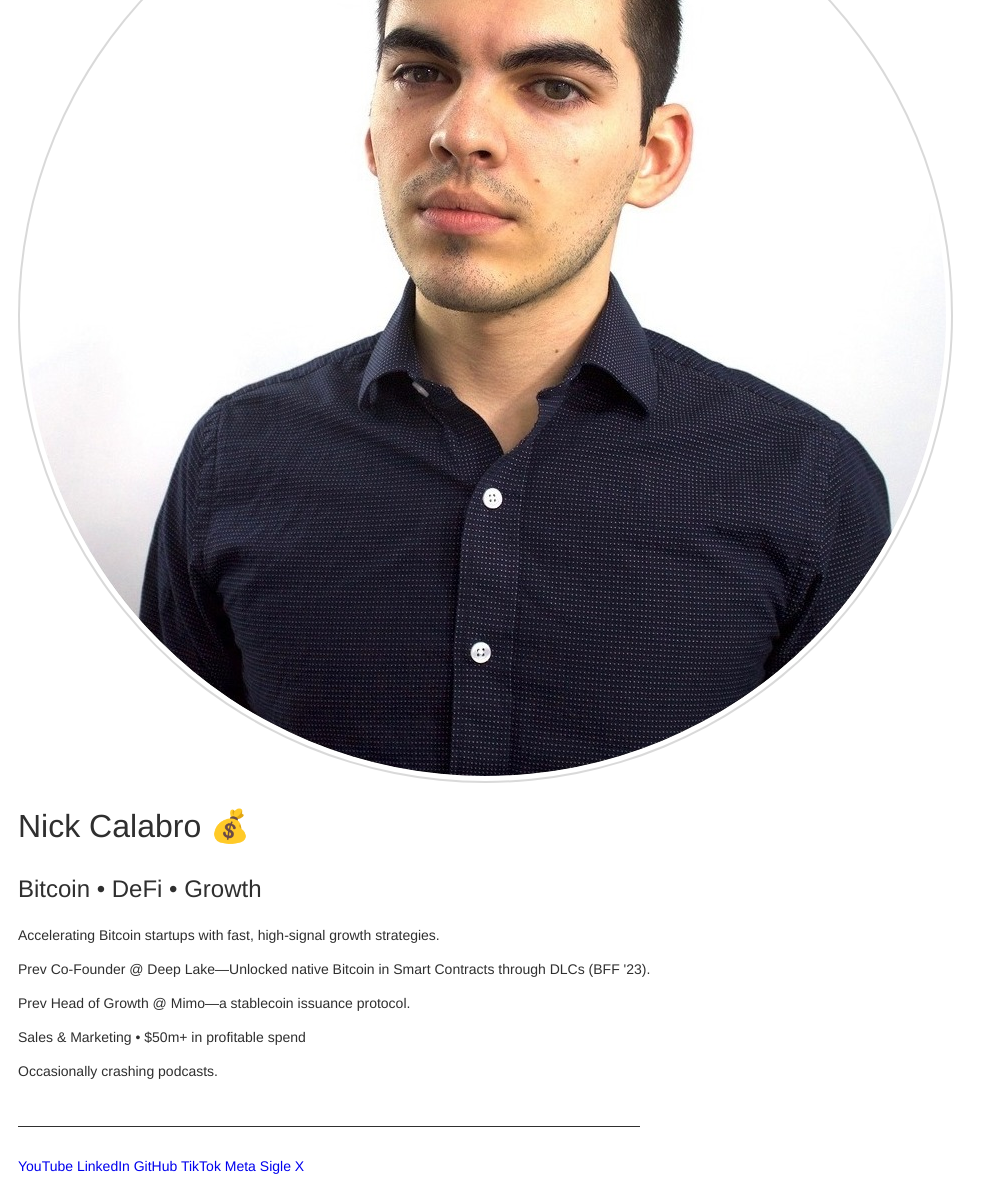
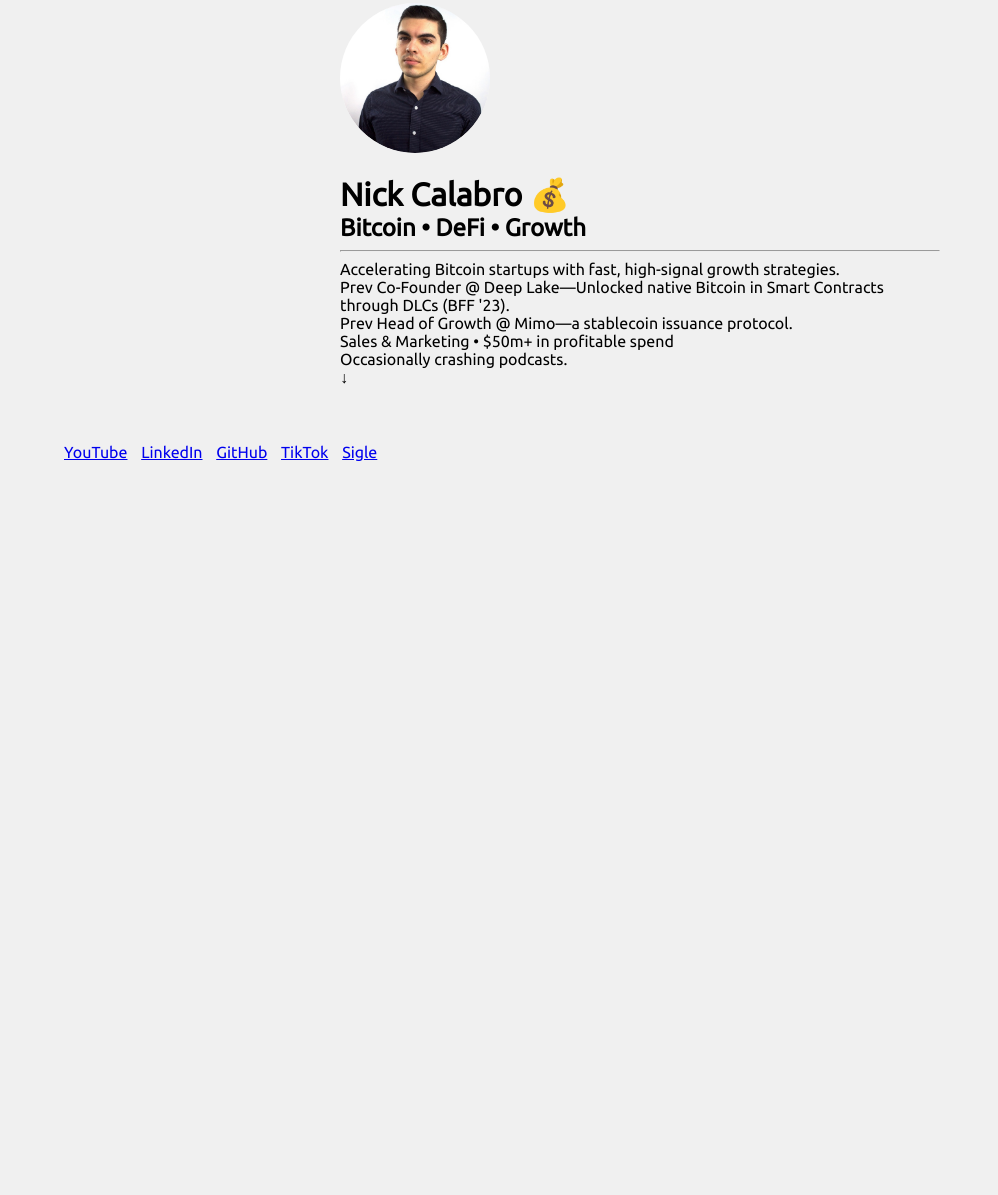
Before and after one commit to NickCalabs/nick.finance, a plain HTML site: page index.html in a window 1280 px wide. Shown: the part 170-1365 px from the top of the page, without its empty margins (0-998 px from the left). After the commit the page ends 800 px from the top, so only its background shows below. Drawn offline with Linux system fonts and the light colour scheme.

Commit message:
iteration

```diff
--- a/index.html
+++ b/index.html
@@ -4,40 +4,86 @@
 <meta charset="UTF-8">
 <meta name="viewport" content="width=device-width, initial-scale=1.0">
 <title>Nick Calabro</title>
-    <link rel="stylesheet" href="style.css">
+<link href="https://fonts.googleapis.com/css?family=Ubuntu&display=swap" rel="stylesheet">
+<style>
+  body {
+    font-family: 'Ubuntu', sans-serif;
+    margin: 0;
+    padding: 0;
+    display: flex;
+    justify-content: center;
+    align-items: center;
+    flex-direction: column;
+    min-height: 100vh;
+    background: #f0f0f0;
+  }
+  .content {
+    width: 80%;
+    max-width: 600px;
+    margin: 20px;
+    text-align: left;
+  }
+  .profile-image {
+    width: 150px;
+    border-radius: 50%;
+    margin-bottom: 20px;
+    cursor: pointer;
+    transition: transform 0.3s ease;
+  }
+  h1, h2, p {
+    margin: 0;
+    padding: 0;
+  }
+  h1 {
+    font-size: 32px;
+  }
+  h2 {
+    font-size: 24px;
+  }
+  .footer {
+    width: 90%;
+    text-align: left;
+    margin-top: 20px;
+  }
+  .social-links {
+    list-style: none;
+    padding: 0;
+  }
+  .social-links li {
+    display: inline;
+    margin-right: 10px;
+  }
+</style>
+<script>
+  function toggleImageSize(img) {
+    img.classList.toggle('expanded');
+  }
+</script>
 </head>
-<body class="inherited-styles-for-exported-element">
-    <div class="container">
-        <div class="row">
-            <div class="col-md-12 innerContent">
-                <img src="nickpic.jpg" alt="Nick Calabro" class="el_media_theme1 ximg img-circle">
-                <h1 class="hsSize3">Nick Calabro 💰</h1>
-                <h2 class="hsSize2">Bitcoin • DeFi • Growth</h2>
+<body>
+
+<div class="content">
+  <img src="nickpic.jpg" alt="Nick Calabro" class="profile-image" onclick="toggleImageSize(this)">
+  <h1>Nick Calabro 💰</h1>
+  <h2>Bitcoin • DeFi • Growth</h2>
+  <hr>
   <p>Accelerating Bitcoin startups with fast, high-signal growth strategies.</p>
   <p>Prev Co-Founder @ Deep Lake—Unlocked native Bitcoin in Smart Contracts through DLCs (BFF '23).</p>
   <p>Prev Head of Growth @ Mimo—a stablecoin issuance protocol.</p>
   <p>Sales & Marketing • $50m+ in profitable spend</p>
   <p>Occasionally crashing podcasts.</p>
+  <span class="html-arrow">↓</span>
 </div>
+
+<div class="footer">
+  <ul class="social-links">
+    <li><a href="https://youtube.com/NickCalabro">YouTube</a></li>
+    <li><a href="https://linkedin.com/in/NickCalabro">LinkedIn</a></li>
+    <li><a href="https://github.com/NickCalabro">GitHub</a></li>
+    <li><a href="https://tiktok.com/@NickCalabro">TikTok</a></li>
+    <li><a href="https://sigle.io/NickCalabro">Sigle</a></li>
+  </ul>
 </div>
-        <div class="row">
-            <div class="col-md-12">
-                <div class="elDivider elDividerStyle1 padding10-top padding10-bottom">
-                    <div class="elDividerInner" data-align="left" data-width-border="50"></div>
-                </div>
-            </div>
-        </div>
-        <div class="row">
-            <div class="col-md-12">
-                <a href="your-youtube-link">YouTube</a>
-                <a href="your-linkedin-link">LinkedIn</a>
-                <a href="your-github-link">GitHub</a>
-                <a href="your-tiktok-link">TikTok</a>
-                <a href="your-meta-link">Meta</a>
-                <a href="your-sigle-link">Sigle</a>
-                <a href="your-twitter-link">X</a>
-            </div>
-        </div>
-    </div>
+
 </body>
 </html>
```
Lines whose indentation alone changed are shown as unchanged.
